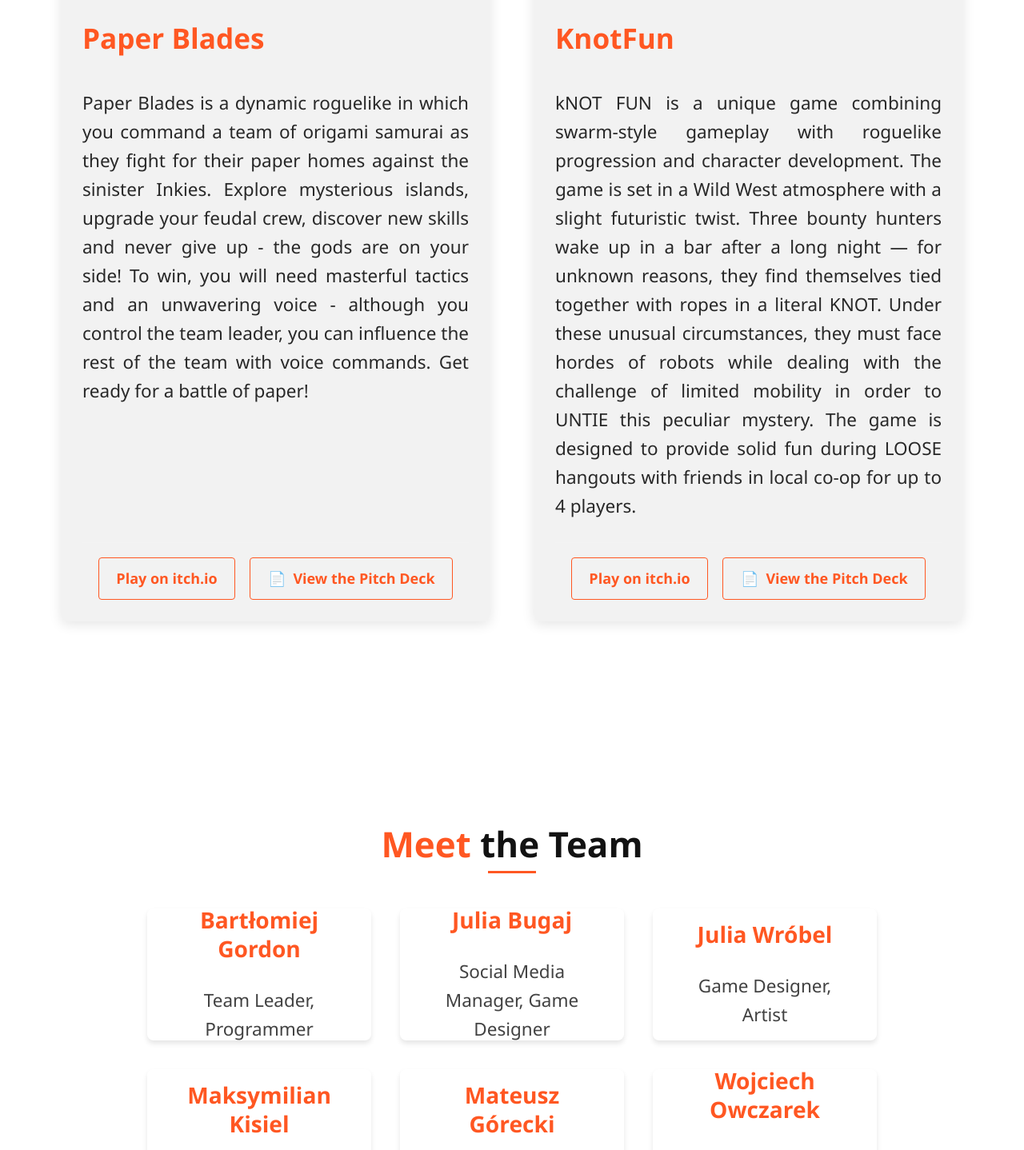
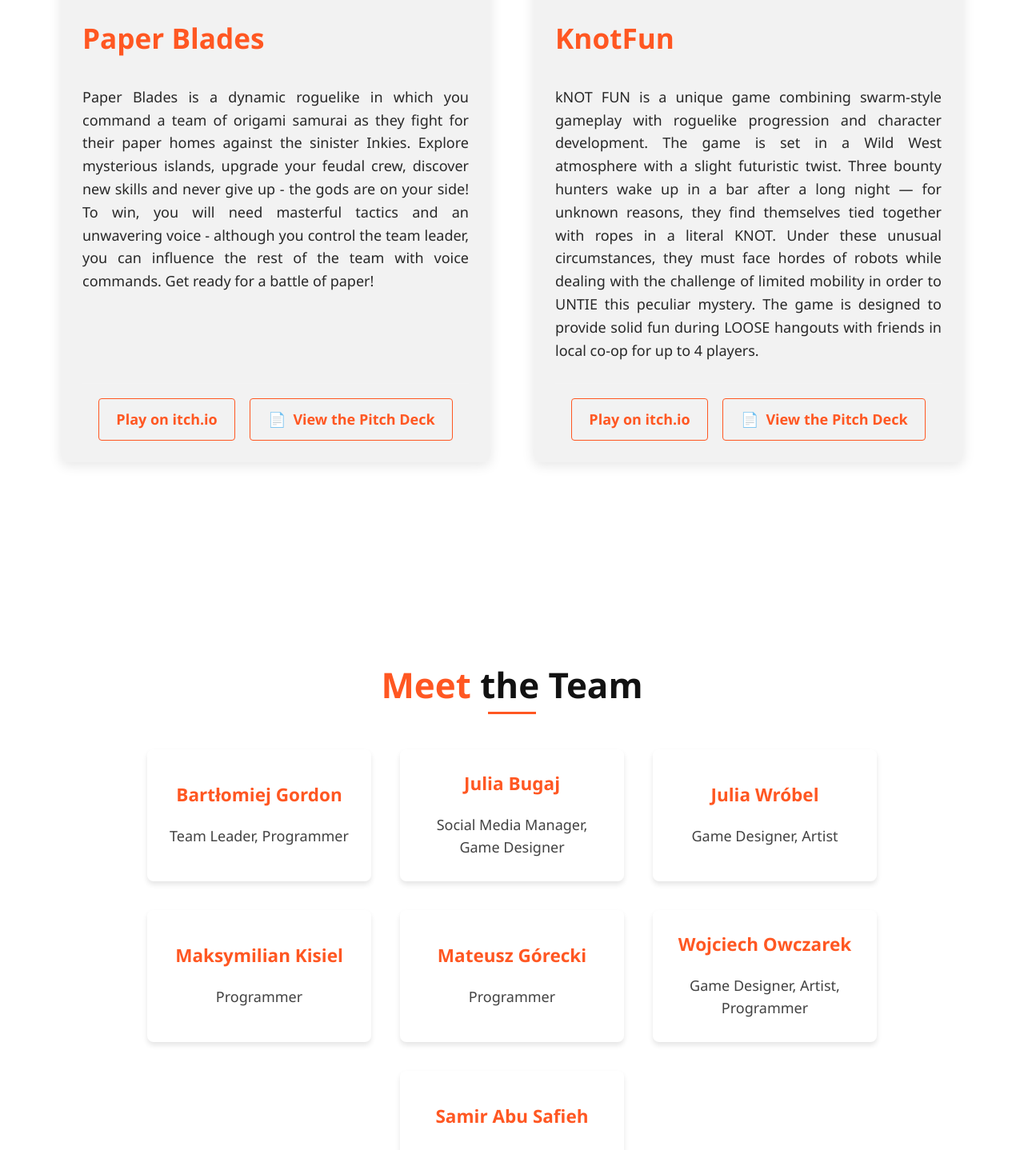
Before and after one commit to PlaceHolders-Studio/placeholders, a React (Create React App) app in the folder placeholders-site/: page / in a window 1280 px wide. Shown: the part 1343-2781 px from the top of the page at 80% size. Built offline with nearby package versions, Linux system fonts and the light colour scheme.

Commit message:
Fixing the PC version...

```diff
--- a/placeholders-site/src/components/Projects.css
+++ b/placeholders-site/src/components/Projects.css
@@ -96,7 +96,7 @@
   opacity: 0.9;
   text-align: justify;
   flex-grow: 1;
-  font-size: var(--step-0);
+  font-size: var(--step--1);
 }
 
 /* Project links section */
--- a/placeholders-site/src/components/Team.css
+++ b/placeholders-site/src/components/Team.css
@@ -40,13 +40,13 @@ section#team h2 {
 .team-member h3 {
   margin-top: 0;
   color: var(--accent);
-  font-size: var(--step-1);
+  font-size: var(--step-0);
 }
 
 .team-member p {
   opacity: 0.8;
   margin: 0;
-  font-size: var(--step-0);
+  font-size: var(--step--1);
 }
 
 /* Tablet optimization */
@@ -75,6 +75,14 @@ section#team h2 {
     grid-column: 1 / span 2;
     justify-self: center;
     width: 280px;
+  }
+
+  .team-member h3 {
+    font-size: var(--step-1);
+  }
+
+  .team-member p {
+    font-size: var(--step-0);
   }
 }
 
```
